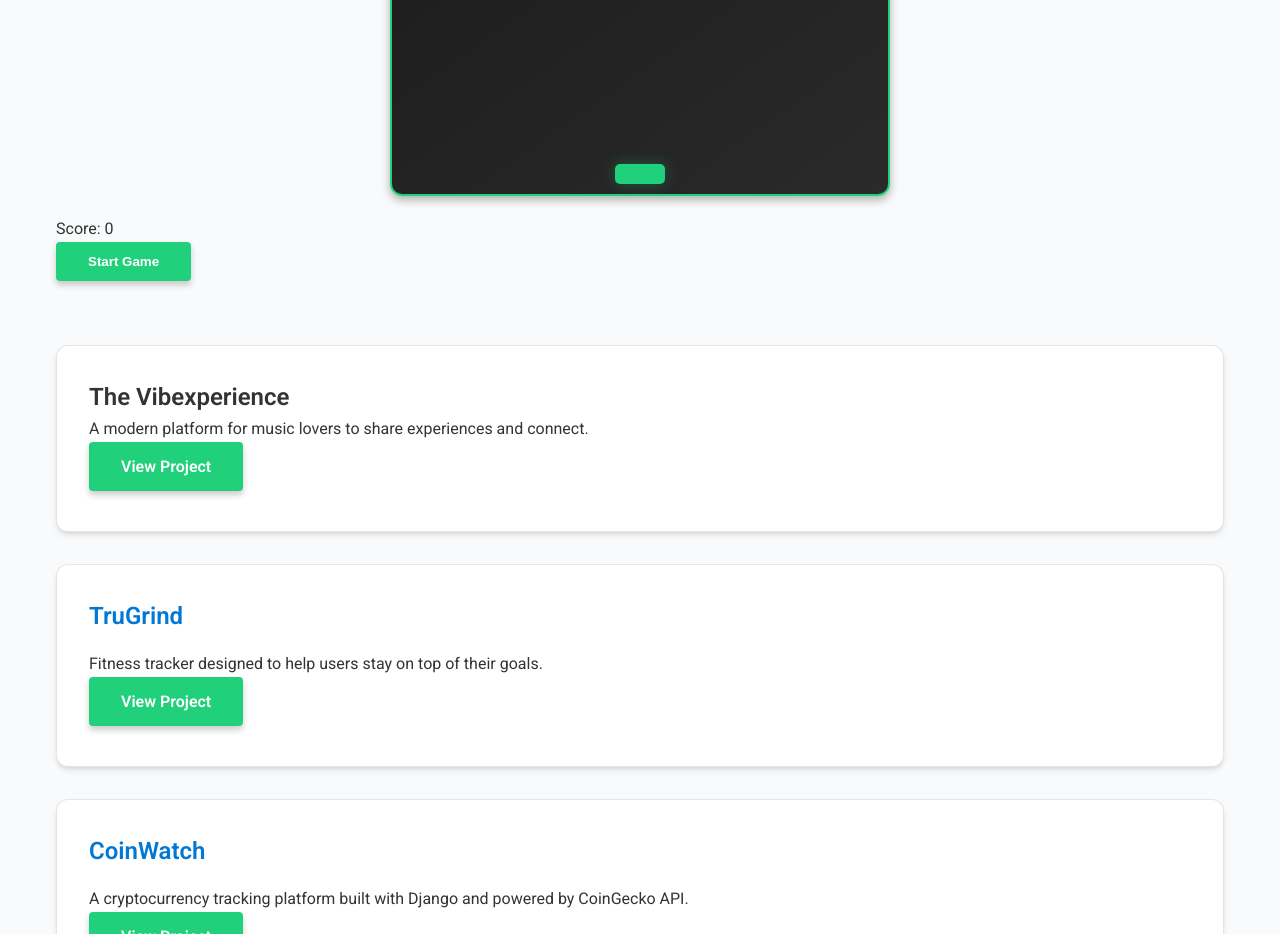
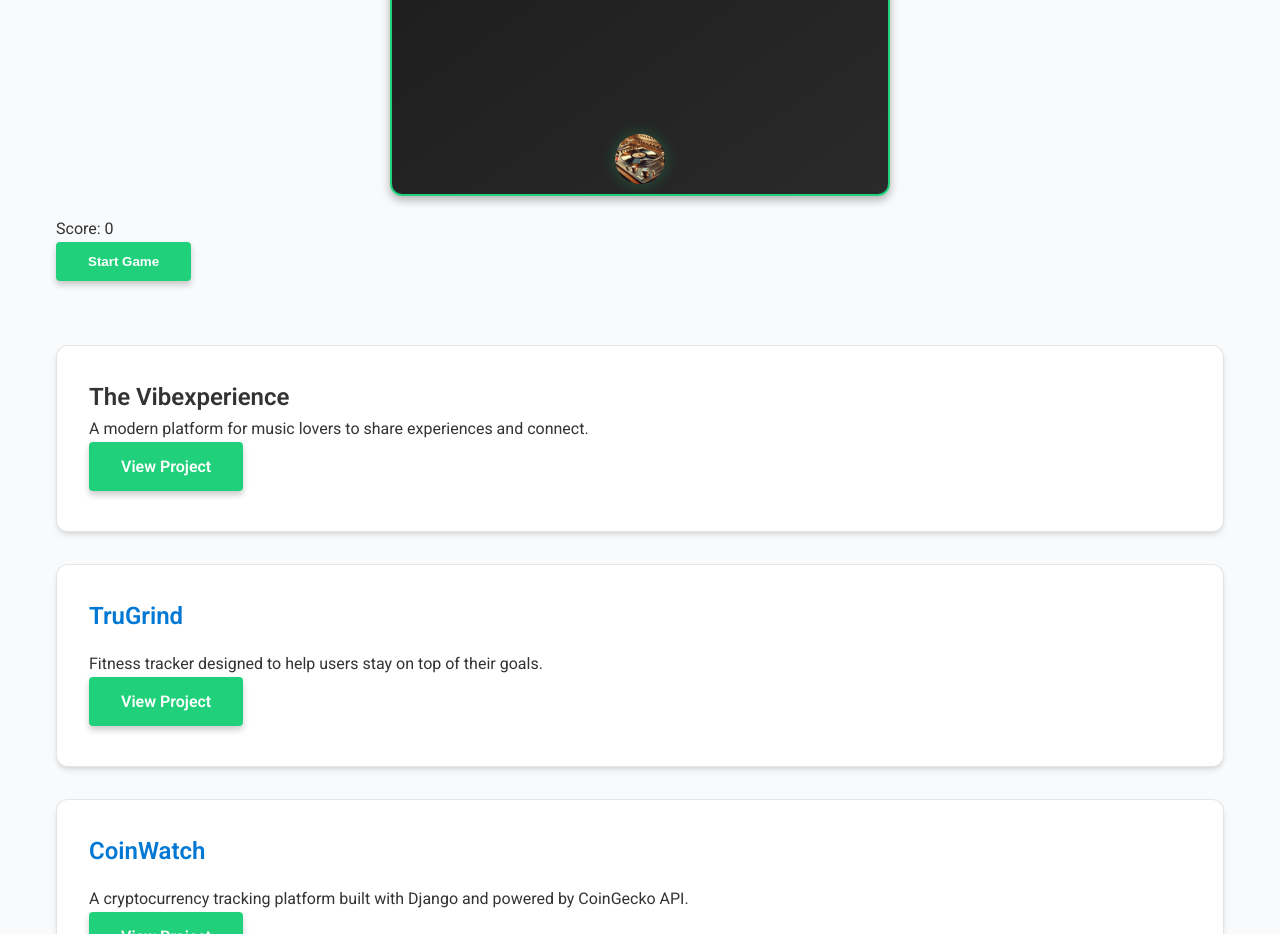
Before and after one commit to Maj-dot/Portfolio, a website: page index.html in a window 1280 px wide. Shown: the part 1120-2054 px from the top of the page. Drawn offline with nearby package versions, Linux system fonts and the light colour scheme.

Commit message:
add image to catcher on game

```diff
--- a/styles.css
+++ b/styles.css
@@ -215,16 +215,17 @@ a.btn:hover::after {
 }
 
 #catcher {
-  background: linear-gradient(to right, var(--accent-color), #1ed17a);
-  box-shadow: 0 0 15px rgba(33, 208, 122, 0.3);
-  border-radius: 5px;
   width: 50px;
-  height: 20px;
+  height: 50px;
   position: absolute;
   bottom: 10px;
   left: 50%;
   transform: translateX(-50%);
   transition: left 0.1s ease-out;
+  background: url('turntables.png') no-repeat center;
+  background-size: contain;
+  box-shadow: 0 0 15px rgba(33, 208, 122, 0.3);
+  border-radius: 50%;
 }
 
 .falling-item {
```
Also changed, not shown: turntables.png (added).
